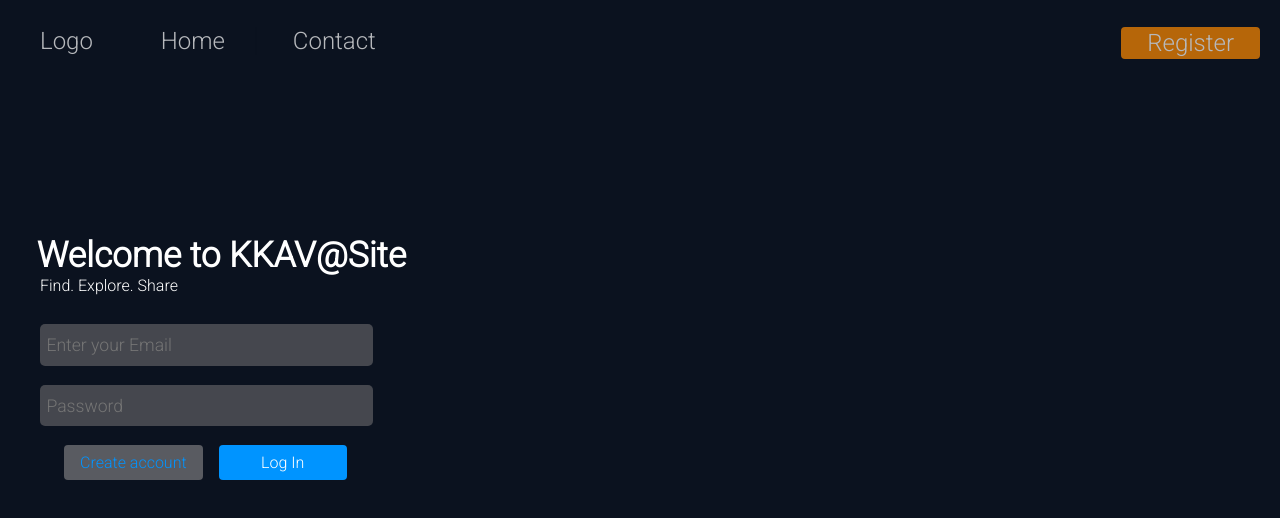
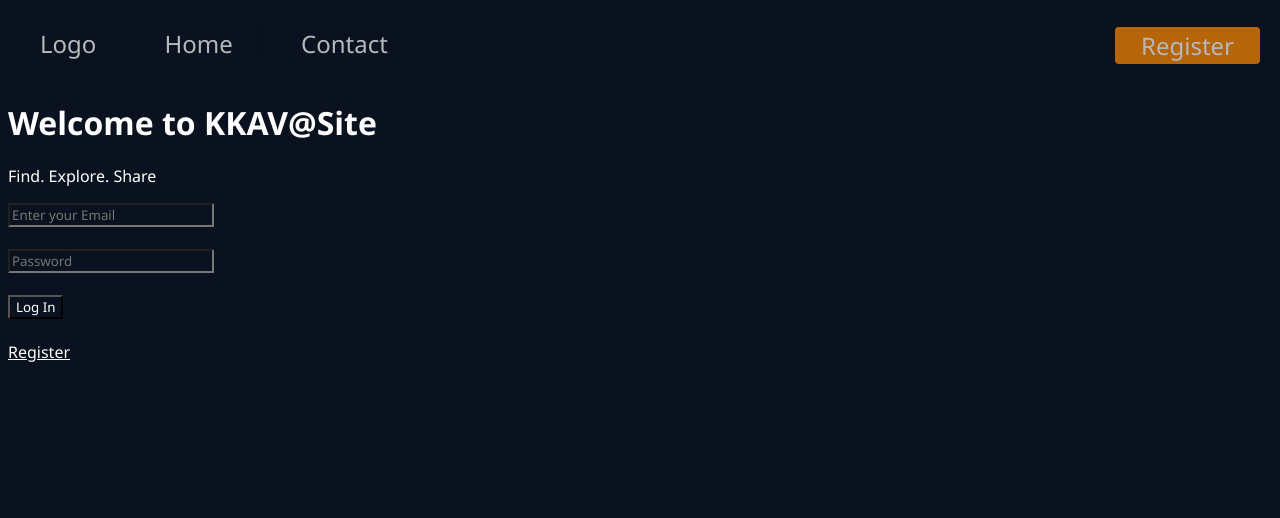
Before and after one commit to VijeshChoudhari/KKAVProject, a React (Create React App) app in the folder client/: page /login in a window 1280 px wide. Shown: the top 518 px of the page. Built offline with nearby package versions, Linux system fonts and the light colour scheme.

Commit message:
Revert "css"
This reverts commit d0349b32ff4e0d82cdd7ba15ea70053427ca24ba.

```diff
--- a/client/public/index.html
+++ b/client/public/index.html
@@ -2,9 +2,7 @@
 <html lang="en">
   <head>
     <meta charset="utf-8" />
-    <link rel="preconnect" href="https://fonts.googleapis.com">
-    <link rel="preconnect" href="https://fonts.gstatic.com" crossorigin>
-    <link href="https://fonts.googleapis.com/css2?family=Roboto:wght@100;300&display=swap" rel="stylesheet">
+
     <link rel="icon" href="%PUBLIC_URL%/favicon.ico" />
     <meta name="viewport" content="width=device-width, initial-scale=1" />
     <meta name="theme-color" content="#000000" />
--- a/client/src/App.css
+++ b/client/src/App.css
@@ -1,5 +1,5 @@
 *{
-    font-family: 'Roboto';
+    font-family: 'Segoe UI';
     background-color: #0b121f;
     color: white;
 }
--- a/client/src/components/Welcome/WelcomePage.js
+++ b/client/src/components/Welcome/WelcomePage.js
@@ -1,15 +1,14 @@
 import React from 'react'
 import { NavLink } from 'react-router-dom'
-import styles from './Welcomepage.module.css'
 
 function WelcomePage() {
   return (
     <>
     <div>
-      <p className={styles.welcome}><b>Welcome!</b></p>
-      <p className={styles.intro}>Create your own project portfolio <br></br>
-      Explore others project</p>
-      <NavLink className={styles.join} to='/register'>Join Now.</NavLink>
+      <h1>Welcome!</h1>
+      <h2>Create your own project portfolio</h2>
+      <h2>Explore others project</h2>
+      <NavLink to='/register'>Join Now</NavLink>
     </div>
 
     </>
--- a/client/src/components/Welcome/Welcomepage.module.css
+++ /dev/null
@@ -1,22 +0,0 @@
-
-.welcome{
-    font-size: 5rem;
-    margin: 0rem 0rem;
-    margin-top: 8rem;
-    margin-left: 6rem;
-}
-.intro{
-    margin: 1.5rem 0rem;
-    font-size: 2rem;
-    margin-left: 6rem;
-}
-.join{
-    margin: 0rem 1rem;
-    padding: 0.4rem 1.2rem;
-    font-size: 1.8rem;
-    margin-left: 6rem;
-    text-decoration: none;
-    align-content: center;
-    border-radius: 4px;
-    background-color: #ff8a00;
-}
--- a/client/src/components/login/Login.js
+++ b/client/src/components/login/Login.js
@@ -1,7 +1,6 @@
 import {React,useState,useContext} from 'react'
 import {NavLink,useNavigate} from 'react-router-dom'
 import {UserContext} from "../../App"
-import styles from './Login.module.css'
 
 function Login() {
   const[cookie,setCookie]=useState('')
@@ -60,19 +59,19 @@ function Login() {
 
   return (
     <>
-      <p className={styles.heading}><b>Welcome to KKAV@Site</b></p>
-      <p className={styles.heading2}>Find. Explore. Share</p>
+      <h1>Welcome to KKAV@Site</h1>
+      <p>Find. Explore. Share</p>
       <form method='POST'>
-        <input className={styles.input} type="email" placeholder='Enter your Email' name="email" value={email} onChange={(e)=>setEmail(e.target.value)} id="" />
+        <input type="email" placeholder='Enter your Email' name="email" value={email} onChange={(e)=>setEmail(e.target.value)} id="" />
         <br/>
         <br/>
-        <input className={styles.input} type="password" placeholder='Password'  name="password" email={password} onChange={(e)=>setPassword(e.target.value)}  />
+        <input type="password" placeholder='Password'  name="password" email={password} onChange={(e)=>setPassword(e.target.value)}  />
         <br/>
         <br/>
-        <NavLink className={styles.linktoregister} to="/register">Create account</NavLink>
-        <input className={styles.submitlogin} type="submit" name="Login" value="Log In" onClick={loginUser}id="" />
+        <input type="submit" name="Login" value="Log In" onClick={loginUser}id="" />
       </form>
       <br/>
+     <NavLink to="/register">Register</NavLink>
     </>
   )
 }
--- a/client/src/components/login/Login.module.css
+++ /dev/null
@@ -1,43 +0,0 @@
-.heading{
-    font-size: 2.2rem;
-    margin: 0rem 0rem;
-    margin-top: 10rem;
-    margin-left: 1.8rem;
-}
-.heading2{
-    margin: 0rem 0rem;
-    margin-left: 2rem;
-    margin-bottom: 1.8rem;
-}
-.input{
-    margin-left: 2rem;
-    padding: 0.3rem 0.4rem;
-    width: 20rem;
-    color: white;
-    border-style: none;
-    height: 2rem;
-    border-radius: 5px;
-    background-color: #45474E;
-    font-size: 1.1rem;
-}
-.linktoregister{
-    background-color: #595b61;
-    color: #0094FF;
-    text-decoration: none;
-    padding: 0.5rem 1rem;
-    margin: 7rem 0rem;
-
-    border-radius: 4px;
-    font-size: 1rem;
-    margin-left: 3.5rem;
-    border-style: none;
-}
-.submitlogin{
-    background-color: #0094FF;
-    padding: 0.5rem 0rem;
-    margin: 0rem 1rem;
-    width: 8rem;
-    border-radius: 4px;
-    font-size: 1rem;
-    border-style: none;
-}
--- a/client/src/components/register/Register.js
+++ b/client/src/components/register/Register.js
@@ -1,6 +1,5 @@
 import{React,useState,useContext} from 'react'
 import {NavLink,useNavigate} from 'react-router-dom'
-import styles from './Register.module.css'
 
 
 function Register() {
@@ -47,20 +46,20 @@ const data=await res.json()
   return (
     <>
     <div>
-    <p className={styles.heading}><b>Create a new account.</b></p>
-    <p className={styles.heading2}>Find. Explore. Share.</p>
+    <h1>Create a new account.</h1>
+    <p>Find. Explore. Share.</p>
       <form method="POST">
-        <input className={styles.input} type="email" placeholder='Enter your Email' name="email" id="email" value={user.name} onChange={handleInputs}/>
+        <input type="email" placeholder='Enter your Email' name="email" id="email" value={user.name} onChange={handleInputs}/>
         <br/>
         <br/>
-        <input className={styles.input} type="password" placeholder='Password'  name="password" id="password" value={user.password} onChange={handleInputs} />
+        <input type="password" placeholder='Password'  name="password" id="password" value={user.password} onChange={handleInputs} />
         <br/>
         <br/>
-      <NavLink className={styles.linktologin} to="/login">Login</NavLink>
-       <input className={styles.createaccount} type="submit" name="signup" value="Create account"  onClick={PostData} id="signup" ></input>
+       <input type="submit" name="signup" value="register"  onClick={PostData} id="signup" ></input>
       </form>
       <br/>
 
+      <NavLink to="/login">Login</NavLink>
 
     </div>
 
--- a/client/src/components/register/Register.module.css
+++ /dev/null
@@ -1,42 +0,0 @@
-.heading{
-    font-size: 2.2rem;
-    margin: 0rem 0rem;
-    margin-top: 10rem;
-    margin-left: 1.8rem;
-}
-.heading2{
-    margin: 0rem 0rem;
-    margin-left: 2rem;
-    margin-bottom: 1.8rem;
-}
-.input{
-    margin-left: 2rem;
-    padding: 0.3rem 0.4rem;
-    width: 20rem;
-    color: white;
-    border-style: none;
-    height: 2rem;
-    border-radius: 5px;
-    background-color: #45474E;
-    font-size: 1.1rem;
-}
-.linktologin{
-    background-color: #595b61;
-    color: #0094FF;
-    text-decoration: none;
-    padding: 0.5rem 2rem;
-    margin: 7rem 0rem;
-    border-radius: 4px;
-    font-size: 1rem;
-    margin-left: 4.2rem;
-    border-style: none;
-}
-.createaccount{
-    background-color: #0094FF;
-    padding: 0.5rem 0rem;
-    margin: 0rem 1rem;
-    width: 8rem;
-    border-radius: 4px;
-    font-size: 1rem;
-    border-style: none;
-}
```
Also changed, not shown: 2 other files (tests, documents, lock files or other folders).
